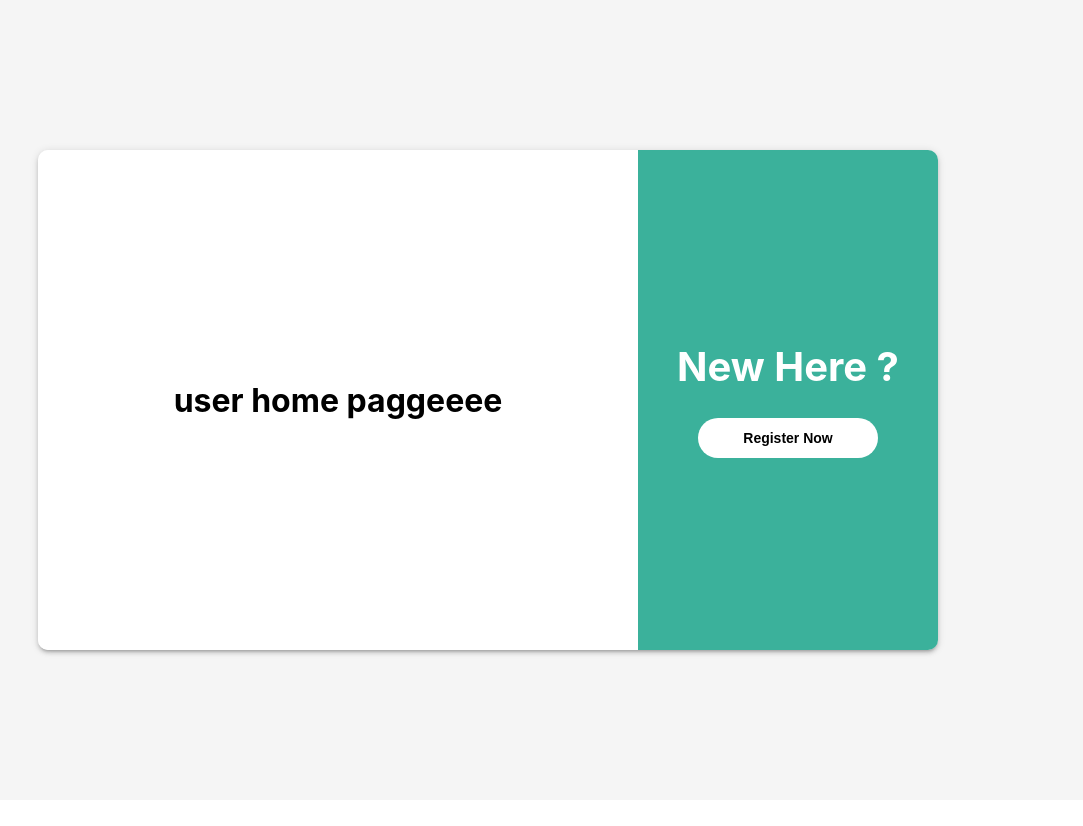
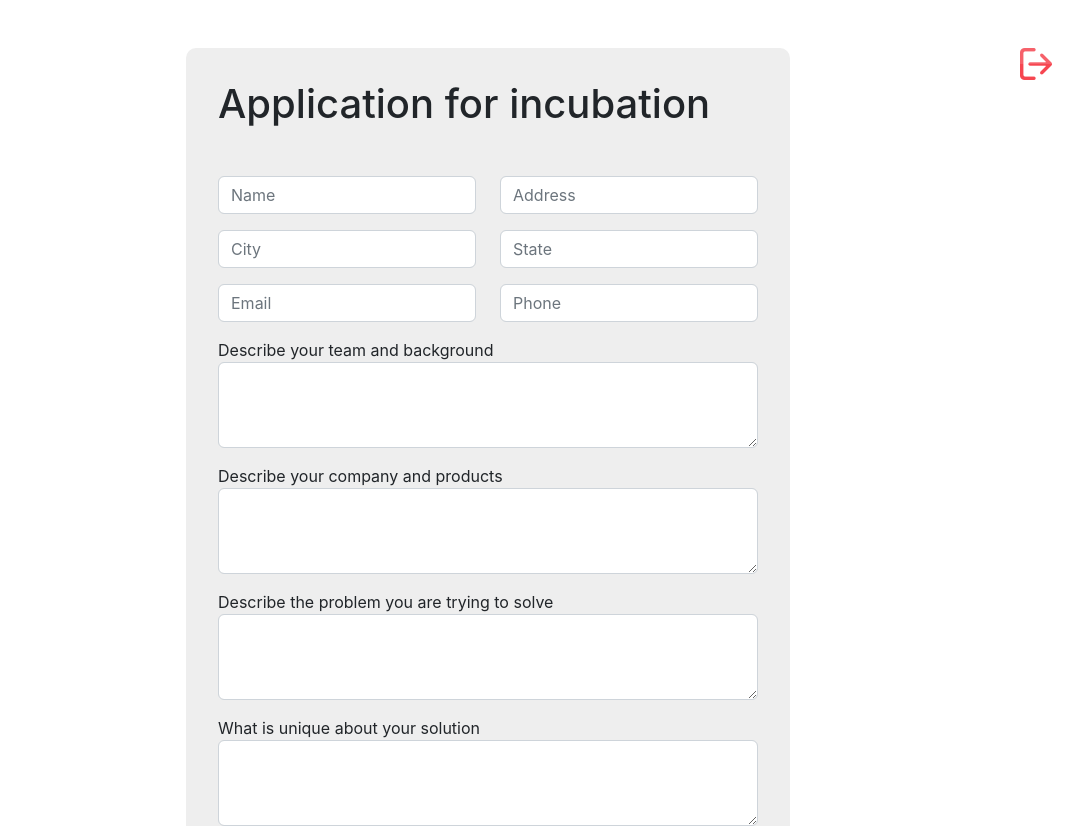
Before and after one commit to shaajiiii/mock-app-MERN, a React (Create React App) app in the folder client/: page / in a window 1280 px wide. Shown: the top 826 px of the page, without its empty margins (152-1235 px from the left). Before the commit the page ends 800 px from the top, so only its background shows below. Built offline with nearby package versions, Linux system fonts and the light colour scheme; sample sign-in values are in the browser's storage; the HTML template or start-up script is replaced by a standard one.

Commit message:
application form design done. lougout is set. secured user home routing . need to sent data next!

```diff
--- a/client/public/index.html
+++ b/client/public/index.html
@@ -25,8 +25,14 @@
       Learn how to configure a non-root public URL by running `npm run build`.
     -->
     <title>Mock App</title>
+    <link href="https://cdn.jsdelivr.net/npm/bootstrap@5.2.2/dist/css/bootstrap.min.css" rel="stylesheet" integrity="sha384-Zenh87qX5JnK2Jl0vWa8Ck2rdkQ2Bzep5IDxbcnCeuOxjzrPF/et3URy9Bv1WTRi" crossorigin="anonymous">
   </head>
   <body>
+    <style>
+    body{
+      overflow-x: hidden;
+    }
+    </style>
     <noscript>You need to enable JavaScript to run this app.</noscript>
     <div id="root"></div>
     <!--
--- a/client/src/components/login/Login.jsx
+++ b/client/src/components/login/Login.jsx
@@ -1,13 +1,26 @@
-import React, { useState } from 'react';
+import React, { useState,useEffect } from 'react';
 import './Login.css';
 import { Link } from 'react-router-dom';
 import axios from 'axios';
 
 function Login() {
 
+
     const [error, setError] = useState('');
     const [email, setEmail] = useState('');
 	const [password, setPassword] = useState('');
+
+    let checkuser = ()=>{
+        const user = localStorage.getItem('token')
+        if(user){
+            window.location = '/';
+        }
+
+    }
+
+    useEffect(()=>{
+        checkuser();
+    },[]);
 
 
     //login function
@@ -69,7 +82,7 @@
                         <button type="submit" className='green_btn'>
                             Log In
                         </button>
-                        <button onClick={() => setError('error adich')}>set error</button>
+
                     </form>
                 </div>
                 <div className='right'>
--- a/client/src/components/userhome/UserHome.css
+++ b/client/src/components/userhome/UserHome.css
@@ -1,98 +1,19 @@
-.login_container {
-	width: 100%;
-	min-height: 100vh;
-	background-color: #f5f5f5;
-	display: flex;
-	align-items: center;
-	justify-content: center;
+.application-form {
+	background-color: rgb(238, 238, 238);
+	padding: 2rem;
+	border-radius: 10px;
 }
 
-.login_form_container {
-	width: 900px;
-	height: 500px;
+.home-container {
 	display: flex;
-	border-radius: 10px;
-	box-shadow: 0px 3px 3px -2px rgb(0 0 0 / 20%),
-		0px 3px 4px 0px rgb(0 0 0 / 14%), 0px 1px 8px 0px rgb(0 0 0 / 12%);
+	justify-content: center;
+	padding: 3rem;
 }
 
-.left {
-	flex: 2;
-	display: flex;
-	flex-direction: column;
-	align-items: center;
-	justify-content: center;
-	background-color: white;
-	border-top-left-radius: 10px;
-	border-bottom-left-radius: 10px;
+.logut-Btn {
+    height: 32px;
+    width: 56px;
+	position: fixed;
+	right: 4rem;
+
 }
-
-.form_container {
-	display: flex;
-	flex-direction: column;
-	align-items: center;
-}
-
-.form_container h1 {
-	font-size: 40px;
-	margin-top: 0;
-}
-
-.input {
-	outline: none;
-	border: none;
-	width: 370px;
-	padding: 15px;
-	border-radius: 10px;
-	background-color: #edf5f3;
-	margin: 5px 0;
-	font-size: 14px;
-}
-
-.error_msg {
-	width: 370px;
-	padding: 15px;
-	margin: 5px 0;
-	font-size: 14px;
-	background-color: #f34646;
-	color: white;
-	border-radius: 5px;
-	text-align: center;
-}
-
-.right {
-	flex: 1;
-	display: flex;
-	flex-direction: column;
-	align-items: center;
-	justify-content: center;
-	background-color: #3bb19b;
-	border-top-right-radius: 10px;
-	border-bottom-right-radius: 10px;
-}
-
-.right h1 {
-	margin-top: 0;
-	color: white;
-	font-size: 40px;
-	align-self: center;
-}
-
-.white_btn,
-.green_btn {
-	border: none;
-	outline: none;
-	padding: 12px 0;
-	background-color: white;
-	border-radius: 20px;
-	width: 180px;
-	font-weight: bold;
-	font-size: 14px;
-	cursor: pointer;
-}
-
-.green_btn {
-	background-color: #3bb19b;
-	color: white;
-	margin: 10px;
-}
--- a/client/src/components/userhome/UserHome.jsx
+++ b/client/src/components/userhome/UserHome.jsx
@@ -3,34 +3,85 @@
 import { Link } from 'react-router-dom';
 import axios from 'axios';
 
+
 function UserHome() {
 
+
+    const logout = ()=>{
+        localStorage.removeItem('token')
+        window.location = '/'
+    }
 
 
 
 
 
     return (
-        <div className='login_container'>
-            <div className='login_form_container'>
-                <div className='left'>
-                <h1>user home paggeeee</h1>
-                    {/* <form className='form_container' onSubmit={handleLogin}>
-                        <h1>user home paggeeee</h1>
 
-                        <button onClick={() => setError('error adich')}>set error</button>
-                    </form> */}
+        <div className="row home-container">
+
+            <img src="/logout.png" alt="" title='logout' className='logut-Btn'  onClick={logout}/>
+
+            <form className='col-12 col-md-8 col-lg-6 application-form'>
+                <h1 className='mb-5'>Application for incubation</h1>
+                <div class="row">
+                    <div class="col-6 mb-3">
+                        <input type="text" class="form-control" placeholder="Name" />
+                    </div>
+                    <div class="col-6 mb-3">
+                        <input type="text" class="form-control" placeholder="Address" />
+                    </div>
+                    <div class="col-6 mb-3">
+                        <input type="text" class="form-control" placeholder="City" />
+                    </div>
+                    <div class="col-6 mb-3">
+                        <input type="text" class="form-control" placeholder="State" />
+                    </div>
+                    <div class="col-6 mb-3">
+                        <input type="text" class="form-control" placeholder="Email" />
+                    </div>
+                    <div class="col-6 mb-3">
+                        <input type="text" class="form-control" placeholder="Phone" />
+                    </div>
+
+                    <div class="form-group mb-3">
+                        <label for="exampleFormControlTextarea1">Describe your team and background</label>
+                        <textarea class="form-control" id="exampleFormControlTextarea1" rows="3"></textarea>
+                    </div>
+                    <div class="form-group mb-3">
+                        <label for="exampleFormControlTextarea1">Describe your company and products</label>
+                        <textarea class="form-control" id="exampleFormControlTextarea1" rows="3"></textarea>
+                    </div>
+                    <div class="form-group mb-3">
+                        <label for="exampleFormControlTextarea1">Describe the problem you are trying to solve</label>
+                        <textarea class="form-control" id="exampleFormControlTextarea1" rows="3"></textarea>
+                    </div>
+                    <div class="form-group mb-3">
+                        <label for="exampleFormControlTextarea1">What is unique about your solution</label>
+                        <textarea class="form-control" id="exampleFormControlTextarea1" rows="3"></textarea>
+                    </div>
+
+                    <div class="form-group mb-3">
+                        <label for="exampleFormControlTextarea1"> What is your value proposition for your customer</label>
+                        <textarea class="form-control" id="exampleFormControlTextarea1" rows="3"></textarea>
+                    </div>
+                    <div class="form-group">
+
+                        <button class="btn btn-primary col-12" type="submit">Submit form</button>
+
+                    </div>
+
+
+
+
                 </div>
-                <div className='right'>
-                    <h1>New Here ?</h1>
-                    <Link to="/signup">
-                        <button type="button" className='white_btn'>
-                            Register Now
-                        </button>
-                    </Link>
-                </div>
-            </div>
+            </form>
+
+
+
         </div>
+
+
     )
 }
 
```
Also changed, not shown: client/public/logout.png (added).
